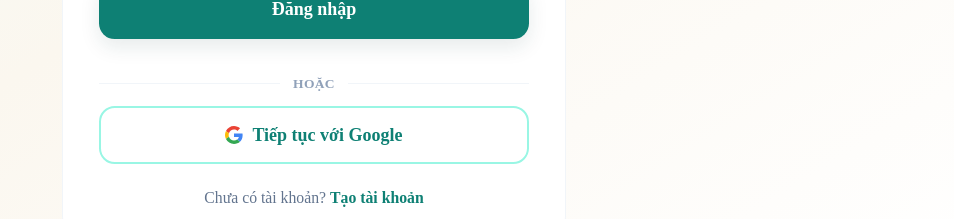
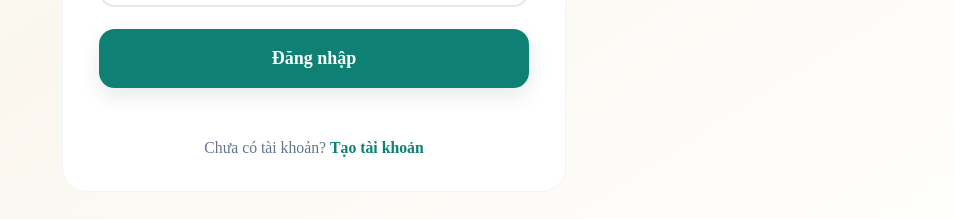
Before and after one commit to nhatvanngoc/LingoQuest, a Next.js app: page /login in a window 1280 px wide. Shown: the part 510-729 px from the top of the page, without its empty margins (326-1280 px from the left). Built offline with nearby package versions, Linux system fonts and the light colour scheme; no server answers.

Commit message:
feat(auth): an Google OAuth tren Vercel (NEXT_PUBLIC_ENABLE_GOOGLE), dung register; tao admin teacher san

```diff
--- a/src/app/login/page.tsx
+++ b/src/app/login/page.tsx
@@ -161,7 +161,10 @@ export default function LoginPage() {
           </Button>
         </motion.form>
 
-        {/* ===== Đăng nhập Google (OAuth2 PKCE) ===== */}
+        {/* ===== Đăng nhập Google — tạm ẩn trên Vercel (cookie lq_oauth bị chặn) ===== */}
+        {/* Để bật lại: đặt NEXT_PUBLIC_ENABLE_GOOGLE=true và fix cookie */}
+        {process.env.NEXT_PUBLIC_ENABLE_GOOGLE === "true" && (
+          <>
             <div className="flex items-center gap-3 px-8 pt-1">
               <span className="h-px flex-1 bg-slate-100" />
               <span className="text-xs font-bold uppercase tracking-wide text-slate-400">hoặc</span>
@@ -180,6 +183,8 @@ export default function LoginPage() {
                 Tiếp tục với Google
               </Button>
             </div>
+          </>
+        )}
 
         <p className="px-8 pb-7 pt-4 text-center text-sm text-slate-500">
           Chưa có tài khoản?{" "}
--- a/src/app/register/page.tsx
+++ b/src/app/register/page.tsx
@@ -195,7 +195,9 @@ export default function RegisterPage() {
           </Button>
         </motion.form>
 
-        {/* ===== Divider + Google OAuth ===== */}
+        {/* ===== Divider + Google OAuth — tạm ẩn trên Vercel ===== */}
+        {process.env.NEXT_PUBLIC_ENABLE_GOOGLE === "true" && (
+          <>
             <div className="flex items-center gap-3 px-8 pt-1">
               <span className="h-px flex-1 bg-slate-100" />
               <span className="text-xs font-bold uppercase tracking-wide text-slate-400">hoặc</span>
@@ -207,6 +209,8 @@ export default function RegisterPage() {
                 Tiếp tục với Google
               </Button>
             </div>
+          </>
+        )}
 
         {/* ===== Footer link ===== */}
         <p className="px-8 pb-7 pt-4 text-center text-sm text-slate-500">
```
Lines whose indentation alone changed are shown as unchanged.
